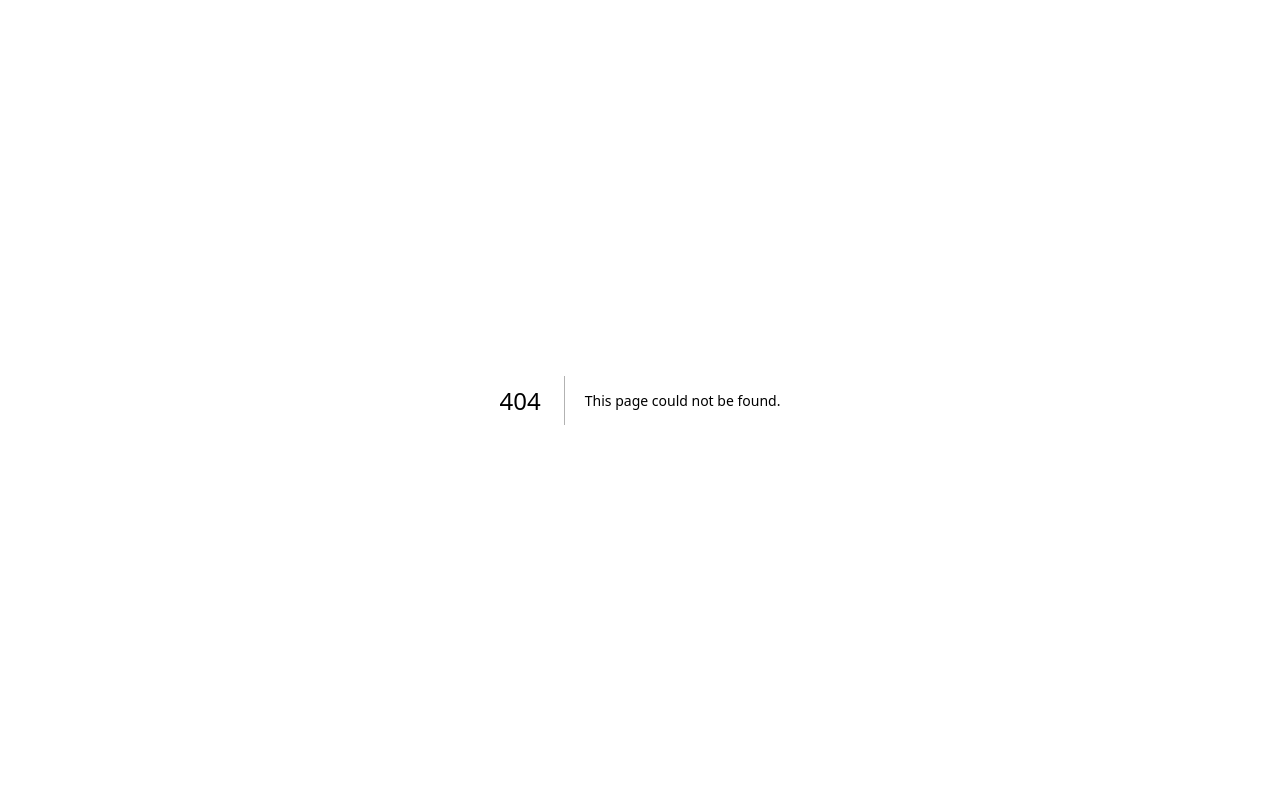
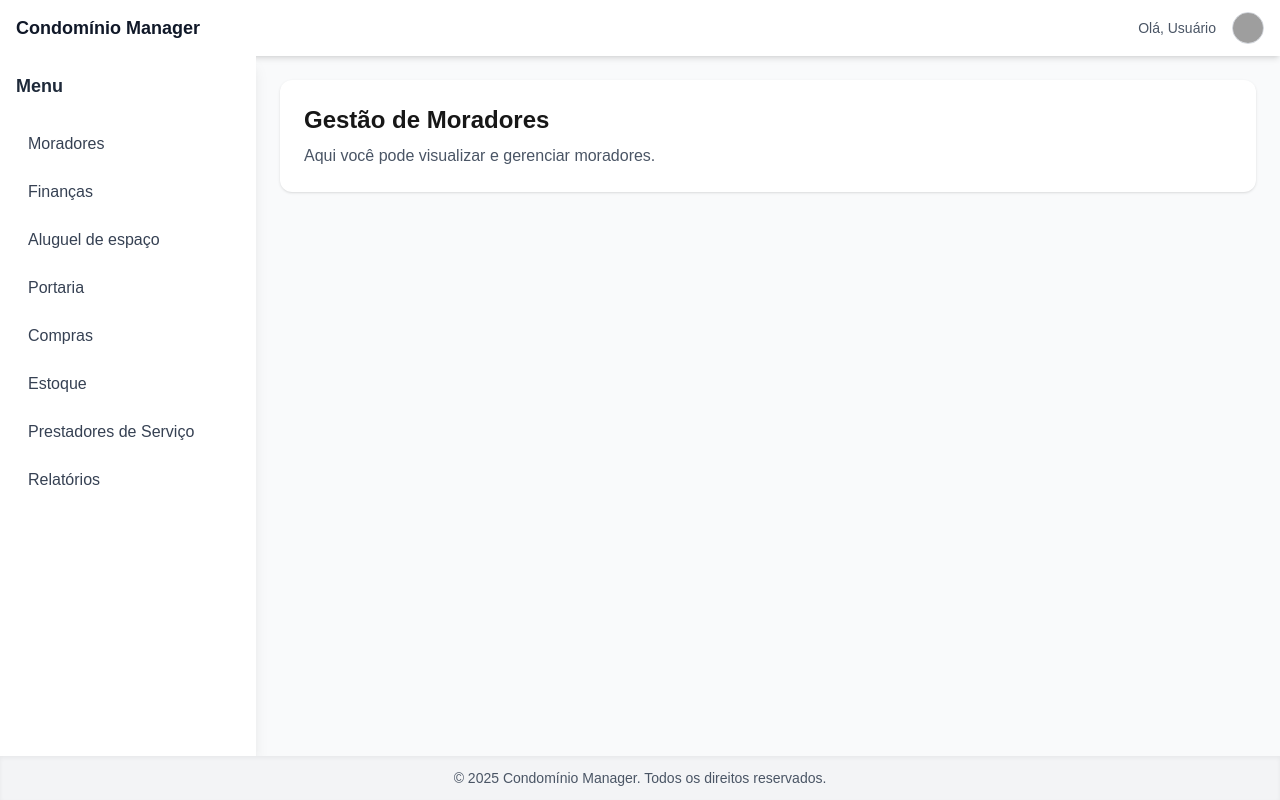
Before and after one commit to Yuri-Rangel-Rabelo-Palheta/condominio-manager, a Next.js app: page /teste in a window 1280 px wide. Before the commit this address had no page. Built offline with nearby package versions, Linux system fonts and the light colour scheme; grey boxes are pictures that could not be loaded.

Commit message:
criação e alteração dos componentes da aplicação

```diff
--- /dev/null
+++ b/app/teste/page.tsx
@@ -0,0 +1,10 @@
+import LayoutApp from "@/components/LayoutApp";
+
+export default function MoradoresPage() {
+  return (
+    <LayoutApp>
+      <h1 className="text-2xl font-bold">Gestão de Moradores</h1>
+      <p className="text-gray-600 mt-2">Aqui você pode visualizar e gerenciar moradores.</p>
+    </LayoutApp>
+  );
+}
--- a/components/Footer.tsx
+++ b/components/Footer.tsx
@@ -1,7 +1,7 @@
 export default function Footer() {
   return (
-    <footer className="bg-blue-600 text-white py-6 text-center">
-      <p>© {new Date().getFullYear()} Condomínio Manager. Todos os direitos reservados.</p>
+    <footer className="bg-gray-100 px-4 py-3 text-center text-sm text-gray-600 shadow-inner dark:bg-gray-800 dark:text-gray-400">
+      © {new Date().getFullYear()} Condomínio Manager. Todos os direitos reservados.
     </footer>
   );
 }
--- /dev/null
+++ b/components/LayoutApp.tsx
@@ -0,0 +1,31 @@
+"use client";
+
+import Navbar from "./Navbar";
+import Sidebar from "./Sidebar";
+import Footer from "./Footer";
+import Payload from "./Payload";
+import { useState } from "react";
+
+export default function LayoutApp({ children }: { children: React.ReactNode }) {
+  const [sidebarOpen, setSidebarOpen] = useState(false);
+
+  return (
+    <div className="flex h-screen flex-col bg-gray-50 dark:bg-gray-900">
+      {/* Navbar */}
+      <Navbar onToggleSidebar={() => setSidebarOpen(!sidebarOpen)} />
+
+      <div className="flex flex-1 overflow-hidden">
+        {/* Sidebar */}
+        <Sidebar isOpen={sidebarOpen} onClose={() => setSidebarOpen(false)} />
+
+        {/* Conteúdo Principal */}
+        <main className="flex-1 overflow-y-auto p-6">
+          <Payload>{children}</Payload>
+        </main>
+      </div>
+
+      {/* Footer */}
+      <Footer />
+    </div>
+  );
+}
--- a/components/Navbar.tsx
+++ b/components/Navbar.tsx
@@ -1,15 +1,24 @@
 "use client";
 
-import Link from "next/link";
+import { Menu } from "lucide-react";
 
-export default function Navbar() {
+export default function Navbar({ onToggleSidebar }: { onToggleSidebar: () => void }) {
   return (
-    <nav className="bg-blue-600 text-white px-6 py-4 flex justify-between items-center shadow-md">
-      <h1 className="text-xl font-bold">Condomínio Manager</h1>
-      <div className="space-x-4">
-        <Link href="/">Início</Link>
-        <Link href="/login">Login</Link>
-        <Link href="/cadastro">Cadastro</Link>
+    <nav className="flex items-center justify-between bg-white px-4 py-3 shadow-md dark:bg-gray-800">
+      <button
+        className="md:hidden p-2 rounded-lg hover:bg-gray-100 dark:hover:bg-gray-700"
+        onClick={onToggleSidebar}
+      >
+        <Menu className="h-6 w-6 text-gray-700 dark:text-gray-200" />
+      </button>
+      <h1 className="text-lg font-semibold text-gray-900 dark:text-white">Condomínio Manager</h1>
+      <div className="flex items-center space-x-4">
+        <span className="text-sm text-gray-600 dark:text-gray-300">Olá, Usuário</span>
+        <img
+          src="/avatar.png"
+          alt="avatar"
+          className="h-8 w-8 rounded-full border border-gray-300 dark:border-gray-600"
+        />
       </div>
     </nav>
   );
--- /dev/null
+++ b/components/Payload.tsx
@@ -0,0 +1,7 @@
+export default function Payload({ children }: { children: React.ReactNode }) {
+  return (
+    <div className="rounded-xl bg-white p-6 shadow-sm dark:bg-gray-800">
+      {children}
+    </div>
+  );
+}
--- a/components/Sidebar.tsx
+++ b/components/Sidebar.tsx
@@ -0,0 +1,43 @@
+"use client";
+
+import Link from "next/link";
+import { X } from "lucide-react";
+
+const menus = [
+  { name: "Moradores", href: "/moradores" },
+  { name: "Finanças", href: "/financas" },
+  { name: "Aluguel de espaço", href: "/aluguel" },
+  { name: "Portaria", href: "/portaria" },
+  { name: "Compras", href: "/compras" },
+  { name: "Estoque", href: "/estoque" },
+  { name: "Prestadores de Serviço", href: "/prestadores" },
+  { name: "Relatórios", href: "/relatorios" },
+];
+
+export default function Sidebar({ isOpen, onClose }: { isOpen: boolean; onClose: () => void }) {
+  return (
+    <aside
+      className={`fixed inset-y-0 left-0 z-50 w-64 transform bg-white p-4 shadow-lg transition-transform dark:bg-gray-800 md:static md:translate-x-0 ${
+        isOpen ? "translate-x-0" : "-translate-x-full"
+      }`}
+    >
+      <div className="flex justify-between items-center mb-6">
+        <h2 className="text-lg font-bold text-gray-800 dark:text-gray-200">Menu</h2>
+        <button className="md:hidden" onClick={onClose}>
+          <X className="h-6 w-6 text-gray-600 dark:text-gray-300" />
+        </button>
+      </div>
+      <nav className="flex flex-col gap-2">
+        {menus.map((menu, idx) => (
+          <Link
+            key={idx}
+            href={menu.href}
+            className="rounded-lg px-3 py-2 text-gray-700 hover:bg-gray-200 dark:text-gray-300 dark:hover:bg-gray-700"
+          >
+            {menu.name}
+          </Link>
+        ))}
+      </nav>
+    </aside>
+  );
+}
--- /dev/null
+++ b/lib/utils.ts
@@ -0,0 +1,11 @@
+import { type ClassValue, clsx } from "clsx";
+import { twMerge } from "tailwind-merge";
+
+/**
+ * Função auxiliar para mesclar classes Tailwind de forma inteligente.
+ * Exemplo:
+ * cn("p-4", isActive && "bg-blue-500")
+ */
+export function cn(...inputs: ClassValue[]) {
+  return twMerge(clsx(inputs));
+}
```
Also changed, not shown: package.json (+5 -2 lines), 1 other file (tests, documents, lock files or other folders).
